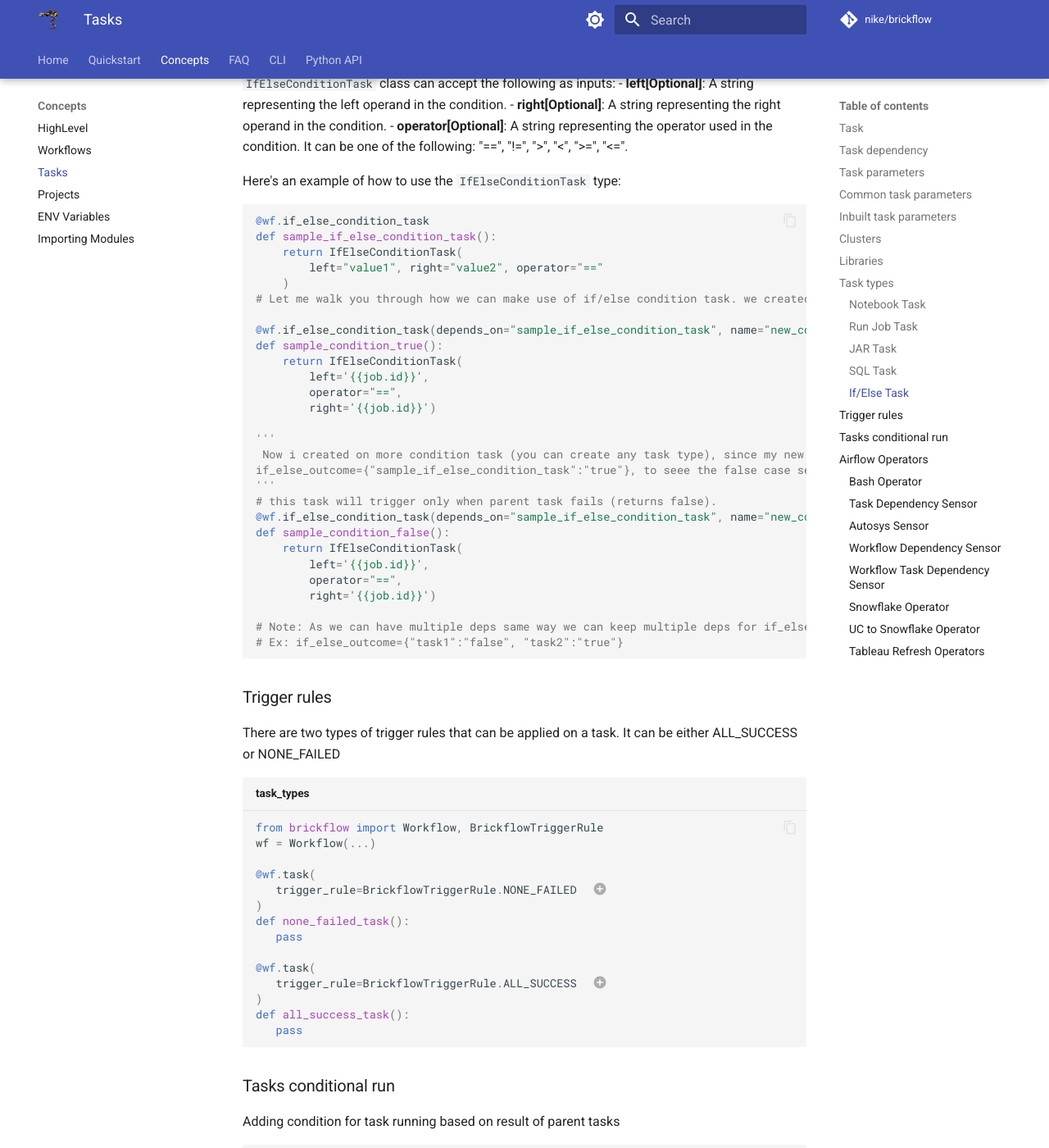
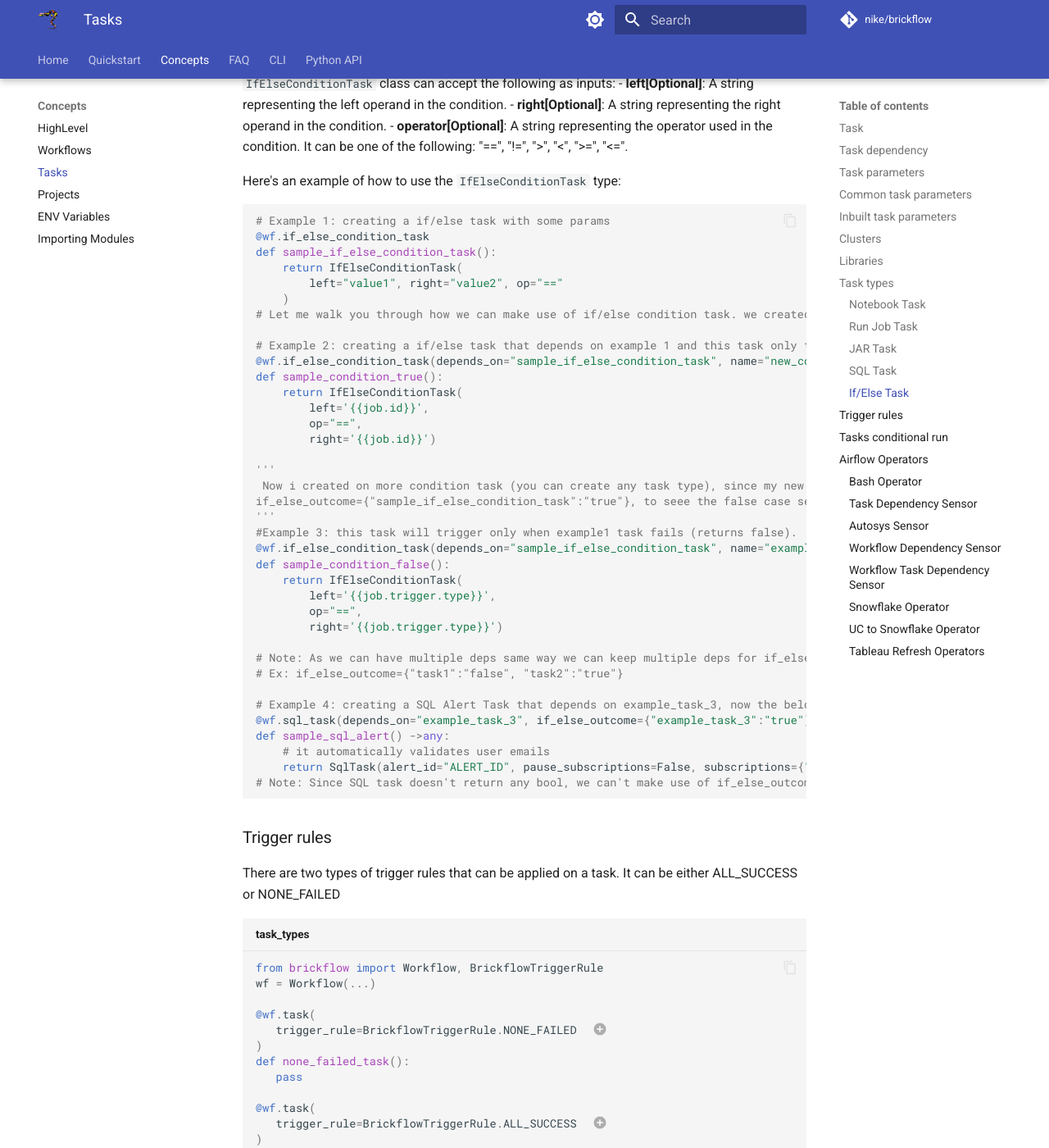
Before and after one commit to Nike-Inc/brickflow, an MkDocs documentation site: the page built from docs/tasks.md, in a window 1280 px wide and 1400 px high, scrolled down 8161 px. Shown: the whole window at 82% size. Built offline with MkDocs 1.6.1 and Material for MkDocs 9.7.7, drawn with Linux system fonts in a browser that asks for light colours; comment, search, counter and statistics services are not loaded; the version menu is left out.

Commit message:
fix: updated code changeds for if task, updated examples and docs

````diff
--- a/docs/tasks.md
+++ b/docs/tasks.md
@@ -411,34 +411,43 @@ The `IfElseConditionTask` is used as a decorator in conjunction with the `if_els
 Here's an example of how to use the `IfElseConditionTask` type:
 
 ```python
+# Example 1: creating a if/else task with some params
 @wf.if_else_condition_task
 def sample_if_else_condition_task():
     return IfElseConditionTask(
-        left="value1", right="value2", operator="=="
+        left="value1", right="value2", op="=="
     )
 # Let me walk you through how we can make use of if/else condition task. we created a task with name `sample_if_else_condition_task` and it will return either true ot false. Now based on the returned bool, now we're going to decide which task to run. check the below examples.
 
+# Example 2: creating a if/else task that depends on example 1 and this task only triggers if example 1 returns true.
 @wf.if_else_condition_task(depends_on="sample_if_else_condition_task", name="new_conditon_task", if_else_outcome={"sample_if_else_condition_task":"true"})
 def sample_condition_true():
     return IfElseConditionTask(
         left='{{job.id}}',
-        operator="==",
+        op="==",
         right='{{job.id}}')
 
 '''
  Now i created on more condition task (you can create any task type), since my new task named `new_conditon_task` is dependent on `sample_if_else_condition_task` (if/else task). Now, If my parent tasks runs sucessfully (returns true) then only this task will trigger, cz i mentioned
 if_else_outcome={"sample_if_else_condition_task":"true"}, to seee the false case see the example below.
 '''
-# this task will trigger only when parent task fails (returns false).
-@wf.if_else_condition_task(depends_on="sample_if_else_condition_task", name="new_conditon_task", if_else_outcome={"sample_if_else_condition_task":"false"})
+#Example 3: this task will trigger only when example1 task fails (returns false).
+@wf.if_else_condition_task(depends_on="sample_if_else_condition_task", name="example_task_3", if_else_outcome={"sample_if_else_condition_task":"false"})
 def sample_condition_false():
     return IfElseConditionTask(
-        left='{{job.id}}',
-        operator="==",
-        right='{{job.id}}')
+        left='{{job.trigger.type}}',
+        op="==",
+        right='{{job.trigger.type}}')
 
 # Note: As we can have multiple deps same way we can keep multiple deps for if_else_outcome:
 # Ex: if_else_outcome={"task1":"false", "task2":"true"}
+
+# Example 4: creating a SQL Alert Task that depends on example_task_3, now the below sql task will trigger only if above tasks returns true.
+@wf.sql_task(depends_on="example_task_3", if_else_outcome={"example_task_3":"true"})
+def sample_sql_alert() ->any:
+    # it automatically validates user emails
+    return SqlTask(alert_id="ALERT_ID", pause_subscriptions=False, subscriptions={"usernames":["YOUR_EMAIL", 'YOUR_EMAIL']} ,warehouse_id="WAREHOUSE_ID")
+# Note: Since SQL task doesn't return any bool, we can't make use of if_else_outcome params for the tasks that depends on sql Task
 ```
 
 
````
Also changed, not shown: 4 other files.
